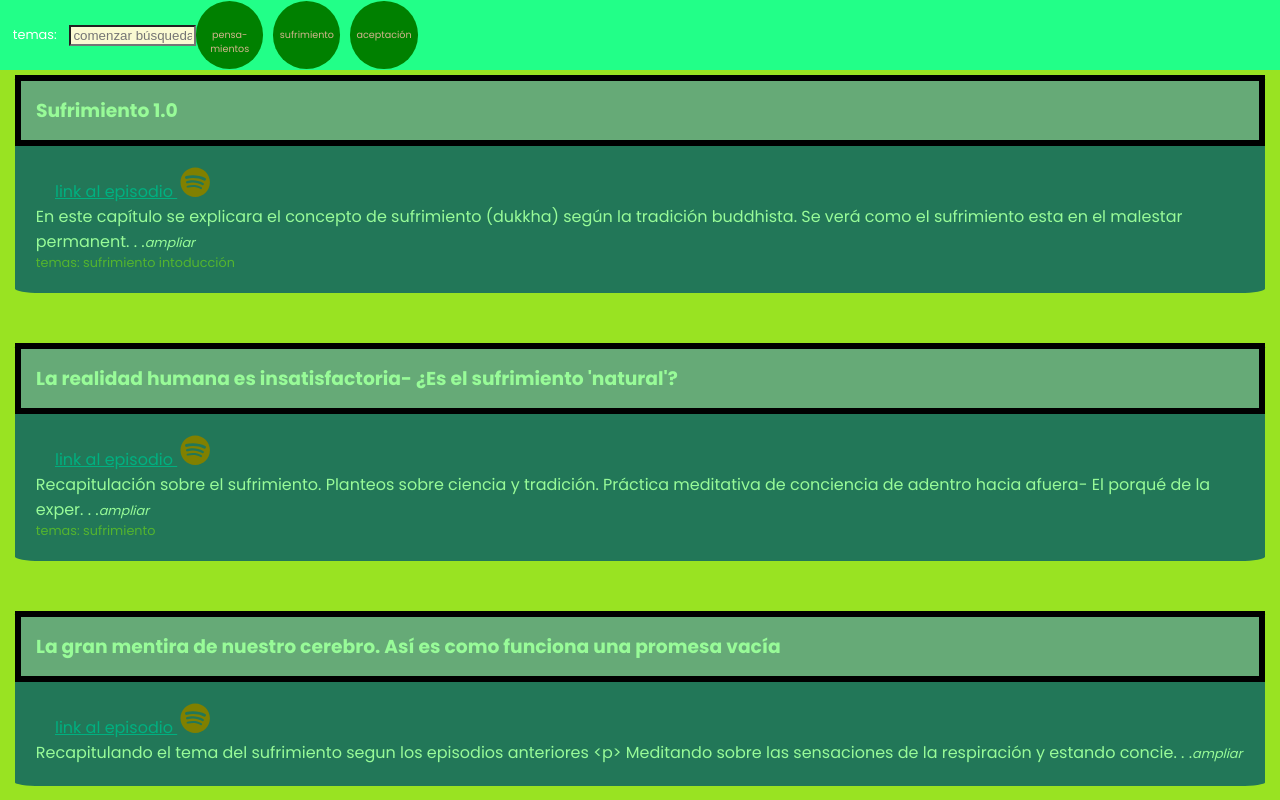
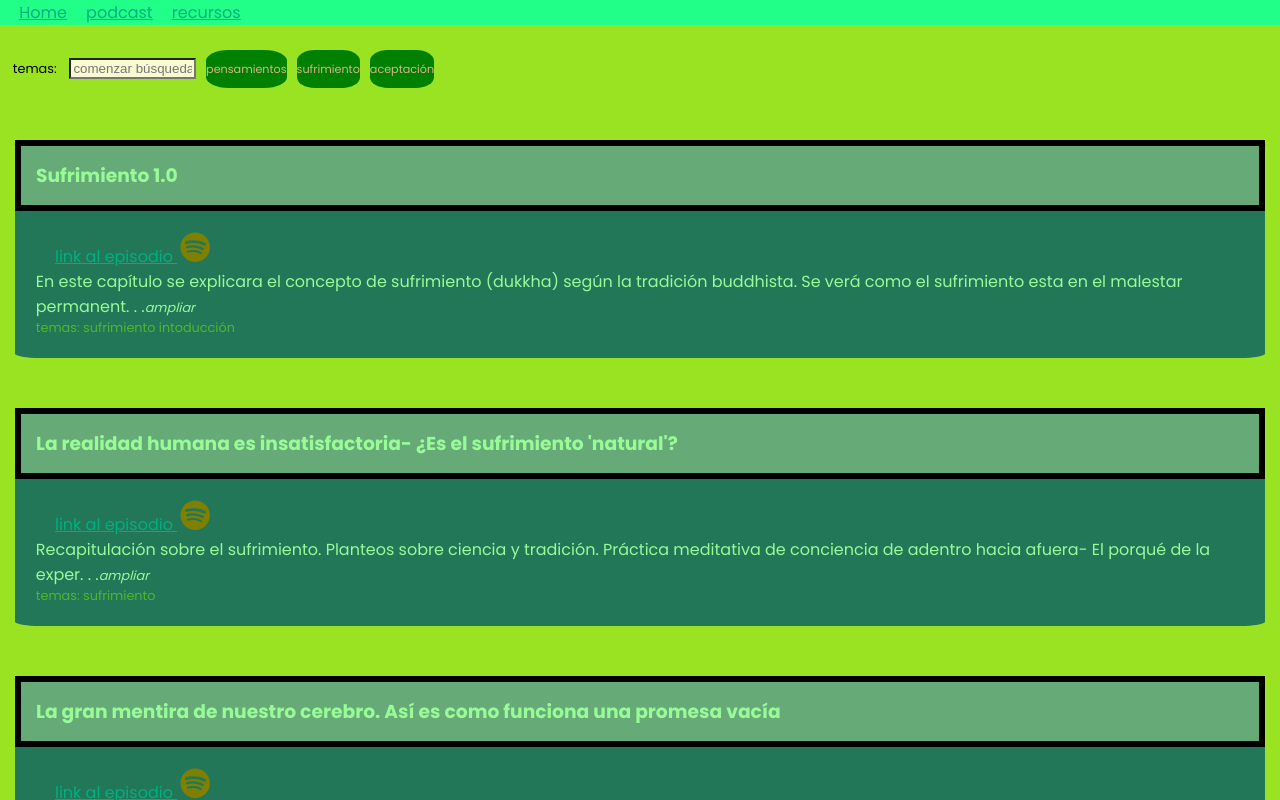
Before and after one commit to chezydan/contemplativa, a React (Create React App) app: page /#/podcast in a window 1280 px wide. Shown: the top 800 px of the page. Built offline with nearby package versions, Linux system fonts and the light colour scheme.

Commit message:
link issues

```diff
--- a/src/App.scss
+++ b/src/App.scss
@@ -55,6 +55,10 @@ body{
   .superTitle{
     text-align:center;
     color:rosybrown
+  }
+
+  .section{
+    margin-top:30px;
   }
 
   nav{
@@ -134,17 +138,16 @@ body{
  }
 
  .spanTheme{
-  text-align: center;
-  font-size:1.2vmin;
+  display:inline;
+//  text-align: center;
+  font-size:0.7em;
   font-style: strong;
   color:tan;
   background-color: green;
-  margin-right: 10px;
-
-  width:7em;
-  height:7em;
-  border-radius: 50%;
-    padding-top: 2.8em;
+  margin-left:10px;
+      border-radius: 28%;
+    padding-top: 1em;
+    padding-bottom: 1em;
  }
  .podcastTitle{
     padding:0.8em;
@@ -152,3 +155,6 @@ body{
     border: solid, 6px;
     border-color: black;
  }
+ .allPodcasts{
+  margin-left:zem;
+ }
--- a/src/components/PodcastList.js
+++ b/src/components/PodcastList.js
@@ -9,11 +9,10 @@ function PodcastList() {
 
 
 
-
 return (    <div>
         <SearchPodcast propTargetText={targetText}
         handleSearch={setTargetText}/>
-
+        <div className='allPodcasts'>
 
             {episodes.map( (itm)=>{
                 const {desc, temas} = itm;
@@ -24,8 +23,9 @@ return (    <div>
                     </div> )    }
 
 
+
             )
-            }
+            }  </div>
         </div>  )   }
 
 export default PodcastList
--- a/src/components/SearchPodcast.js
+++ b/src/components/SearchPodcast.js
@@ -5,7 +5,7 @@ function SearchPodcast({propTargetText, handleSearch}) {
 
 
   return (
-    <nav className='nav-search'>
+    <div className='nav-search'>
         <label htmlFor='podcastSearch' className='lblSearch' > temas:</label>
         <input type="text" className='inpSearch'
         id='podcastSearch'
@@ -15,12 +15,12 @@ function SearchPodcast({propTargetText, handleSearch}) {
 
         <div className='spanTheme' id="pensamiento"
 
-        onClick={(e)=>{handleSearch(e.target.id ) } } >pensa-mientos</div>
+        onClick={(e)=>{handleSearch(e.target.id ) } } >pensamientos</div>
         <div className='spanTheme' id="sufrimiento"
         onClick={(e)=>{handleSearch(e.target.id ) } }>sufrimiento</div>
         <div className='spanTheme'  id="aceptación"
         onClick={(e)=>{handleSearch(e.target.id ) } }>aceptación</div>
-    </nav>
+    </div>
   )
 }
 
--- a/src/pages/Downloads.js
+++ b/src/pages/Downloads.js
@@ -1,7 +1,7 @@
-
+import { FaDownload } from 'react-icons/fa'
 
 const downloads =[{
-    link:    "ToDownload/cuento del yoga vasista.docx",
+    link:    "pages/ToDownload/cuento del yoga vasista.docx",
     tema: "cuento del yoga vasista",
     desc:"Se trata de un cuento extraido de un texto clásico que nos puede dar una idea \
     sobre la naturaleza sobre lo arbitrario de nuestra relacion con la realidad para contactarlo con la interpretación del sufrimiento"}
@@ -13,7 +13,7 @@ desc:""},
 tema: "Defusion Cognitiva - exploracion meditativa",
 desc:""},
 
-{  link: "ToDownload/Dogen aprender.docx",
+{  link: "/ToDownload/Dogen aprender.docx",
 tema: "Sobre el aprender, el 'adentro' y el 'afuera'",
 desc:"de la sabiduria del maestro Dogen"},
 
@@ -41,14 +41,18 @@ desc:"se trata de un mapeo corporal simplificado"},
 const Downloads=()=>{
 
 return (<>
-    <h2>Recursos para descargar</h2>
+    <h2> <FaDownload size ='1.2em'/>Recursos para descargar    <FaDownload size ='1.2em'/>           </h2>
 {
     downloads.map((itm) =>
     {
         return(<div className="cart--podcast">
             <h4 className="podcastTitle">{itm.tema}</h4>
+            <div>
+        </div>
+
             <article className="podcastDetails">
-            descargar:<a href={itm.link} download> {itm.tema} </a>
+
+          <a href={itm.link} download>  <FaDownload size ='1em'/>   {itm.tema} </a>
         <div className="temas">
             { itm.desc!=="" && itm.desc}  </div>
             </article>
--- a/src/pages/Podcast.js
+++ b/src/pages/Podcast.js
@@ -1,12 +1,12 @@
 import React from 'react'
 import PodcastList from '../components/PodcastList'
 
-const Home = () => {
+const Podcast = () => {
     return (
       <section className='section'>
-        <h2> Podcast  de ciencia contemplativa</h2>
+
       <PodcastList />
       </section>
     );
   };
-  export default Home;
+  export default Podcast;
```
Also changed, not shown: 12 other files (tests, documents, lock files or other folders).
